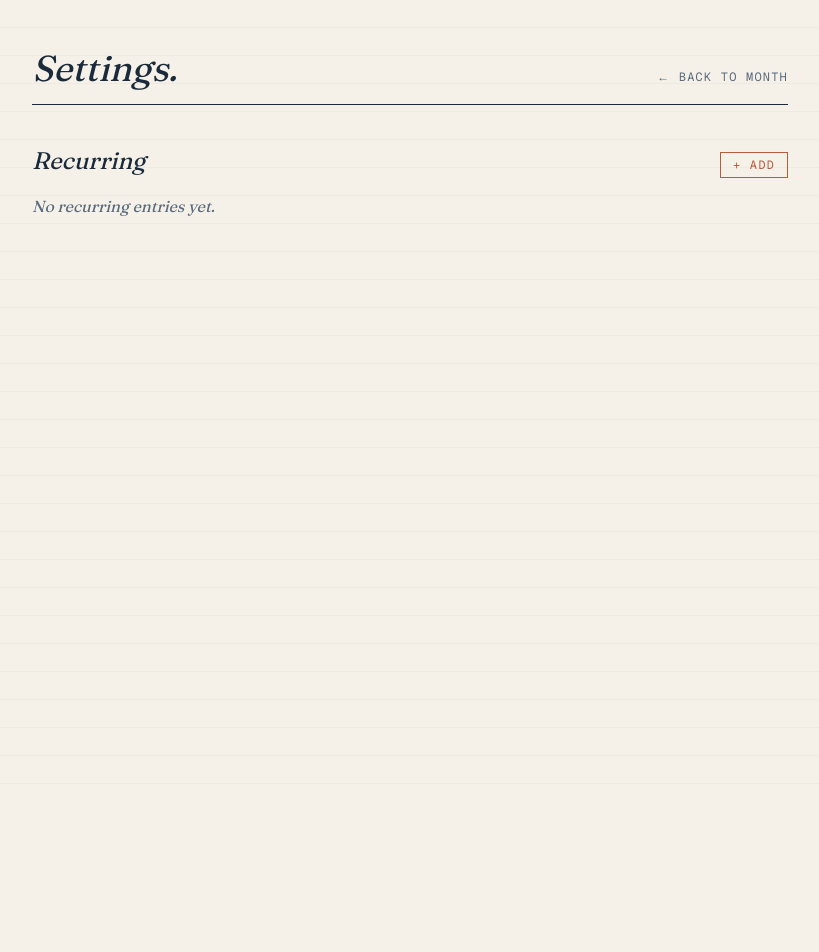
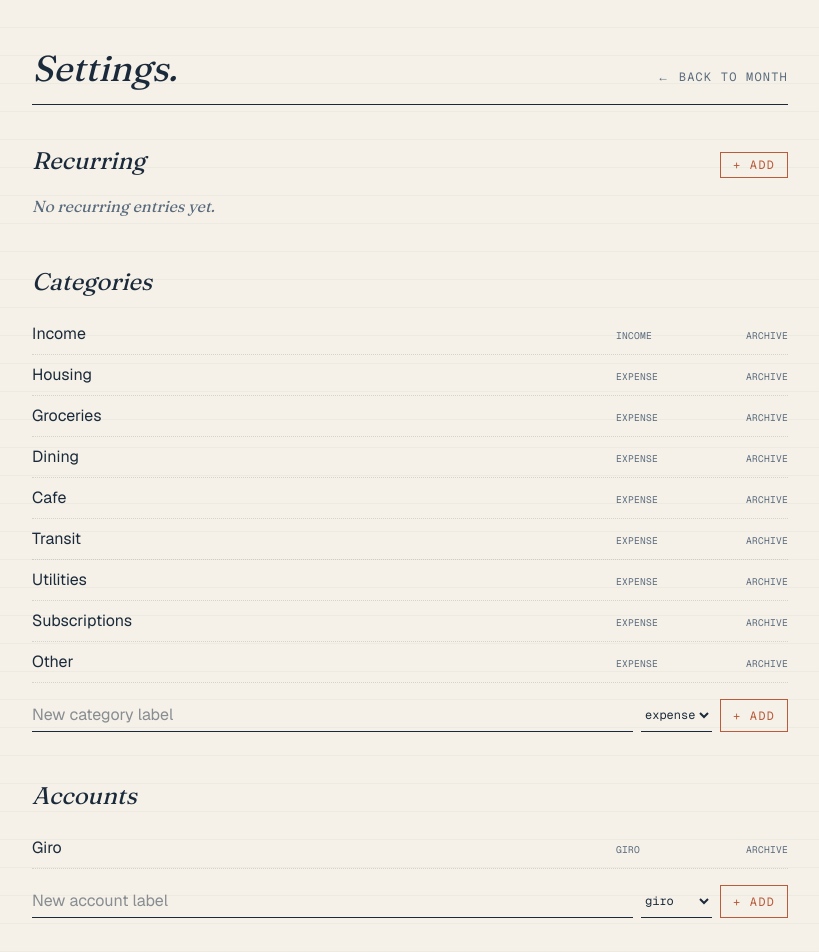
Before and after one commit to yashsuhagiya/hausbuch, a Next.js app: page /settings in a window 1280 px wide. Shown: the top 952 px of the page, without its empty margins (230-1049 px from the left). Before the commit the page ends 800 px from the top, so only its background shows below. Built offline with nearby package versions, Linux system fonts and the light colour scheme.

Commit message:
feat: settings — categories + accounts CRUD

```diff
--- a/src/components/settings/accounts-section.tsx
+++ b/src/components/settings/accounts-section.tsx
@@ -1,3 +1,83 @@
+"use client";
+import { useState } from "react";
+import { newId } from "@/lib/ids";
+import { useStore } from "@/lib/store";
+import type { Account } from "@/lib/types";
+
+const KINDS: Account["kind"][] = ["giro", "cash", "savings", "credit"];
+
 export function AccountsSection() {
-  return null;
+  const accs = useStore((s) => s.accounts);
+  const upsert = useStore((s) => s.upsertAccount);
+  const [label, setLabel] = useState("");
+  const [kind, setKind] = useState<Account["kind"]>("giro");
+
+  function add() {
+    const trimmed = label.trim();
+    if (!trimmed) return;
+    upsert({ id: newId(), label: trimmed, kind, archived: false });
+    setLabel("");
+  }
+
+  return (
+    <section className="mb-12">
+      <h2 className="font-display text-2xl italic mb-4">Accounts</h2>
+
+      <ul className="mb-4">
+        {accs.map((a) => (
+          <li
+            key={a.id}
+            className="grid grid-cols-[1fr_80px_80px] gap-3 items-baseline py-2 border-b border-dotted border-hairline"
+          >
+            <input
+              className={`bg-transparent outline-none ${a.archived ? "text-sage line-through" : ""}`}
+              value={a.label}
+              onChange={(e) => upsert({ ...a, label: e.target.value })}
+              aria-label={`Account label for ${a.label}`}
+            />
+            <span className="font-mono text-[0.6rem] tracking-wide uppercase text-sage">{a.kind}</span>
+            <button
+              type="button"
+              onClick={() => upsert({ ...a, archived: !a.archived })}
+              className="font-mono text-[0.6rem] uppercase tracking-wide text-sage hover:text-rust text-right"
+            >
+              {a.archived ? "restore" : "archive"}
+            </button>
+          </li>
+        ))}
+      </ul>
+
+      <div className="flex gap-2">
+        <input
+          placeholder="New account label"
+          value={label}
+          onChange={(e) => setLabel(e.target.value)}
+          onKeyDown={(e) => {
+            if (e.key === "Enter") add();
+          }}
+          className="flex-1 border-b border-ink py-1 bg-transparent outline-none"
+          aria-label="New account label"
+        />
+        <select
+          value={kind}
+          onChange={(e) => setKind(e.target.value as Account["kind"])}
+          className="border-b border-ink py-1 bg-transparent font-mono text-xs"
+          aria-label="New account kind"
+        >
+          {KINDS.map((k) => (
+            <option key={k} value={k}>
+              {k}
+            </option>
+          ))}
+        </select>
+        <button
+          type="button"
+          onClick={add}
+          className="font-mono text-xs uppercase tracking-widest text-rust border border-rust px-3"
+        >
+          + add
+        </button>
+      </div>
+    </section>
+  );
 }
--- a/src/components/settings/categories-section.tsx
+++ b/src/components/settings/categories-section.tsx
@@ -1,3 +1,77 @@
+"use client";
+import { useState } from "react";
+import { newId } from "@/lib/ids";
+import { useStore } from "@/lib/store";
+
 export function CategoriesSection() {
-  return null;
+  const cats = useStore((s) => s.categories);
+  const upsert = useStore((s) => s.upsertCategory);
+  const [newLabel, setNewLabel] = useState("");
+  const [newKind, setNewKind] = useState<"income" | "expense">("expense");
+
+  function add() {
+    const label = newLabel.trim();
+    if (!label) return;
+    upsert({ id: newId(), label, kind: newKind, archived: false });
+    setNewLabel("");
+  }
+
+  return (
+    <section className="mb-12">
+      <h2 className="font-display text-2xl italic mb-4">Categories</h2>
+
+      <ul className="mb-4">
+        {cats.map((c) => (
+          <li
+            key={c.id}
+            className="grid grid-cols-[1fr_80px_80px] gap-3 items-baseline py-2 border-b border-dotted border-hairline"
+          >
+            <input
+              className={`bg-transparent outline-none ${c.archived ? "text-sage line-through" : ""}`}
+              value={c.label}
+              onChange={(e) => upsert({ ...c, label: e.target.value })}
+              aria-label={`Category label for ${c.label}`}
+            />
+            <span className="font-mono text-[0.6rem] tracking-wide uppercase text-sage">{c.kind}</span>
+            <button
+              type="button"
+              onClick={() => upsert({ ...c, archived: !c.archived })}
+              className="font-mono text-[0.6rem] uppercase tracking-wide text-sage hover:text-rust text-right"
+            >
+              {c.archived ? "restore" : "archive"}
+            </button>
+          </li>
+        ))}
+      </ul>
+
+      <div className="flex gap-2">
+        <input
+          placeholder="New category label"
+          value={newLabel}
+          onChange={(e) => setNewLabel(e.target.value)}
+          onKeyDown={(e) => {
+            if (e.key === "Enter") add();
+          }}
+          className="flex-1 border-b border-ink py-1 bg-transparent outline-none"
+          aria-label="New category label"
+        />
+        <select
+          value={newKind}
+          onChange={(e) => setNewKind(e.target.value as "income" | "expense")}
+          className="border-b border-ink py-1 bg-transparent font-mono text-xs"
+          aria-label="New category kind"
+        >
+          <option value="expense">expense</option>
+          <option value="income">income</option>
+        </select>
+        <button
+          type="button"
+          onClick={add}
+          className="font-mono text-xs uppercase tracking-widest text-rust border border-rust px-3"
+        >
+          + add
+        </button>
+      </div>
+    </section>
+  );
 }
```
